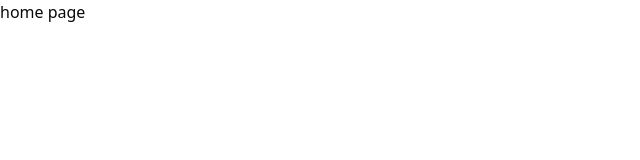
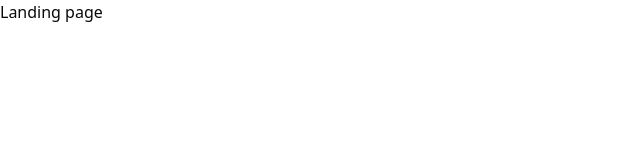
Before and after one commit to manthan20021/wealtria, a Next.js app: page / in a window 1280 px wide. Shown: the top 160 px of the page, without its empty margins (0-640 px from the left). Built offline with nearby package versions, Linux system fonts and the light colour scheme.

Commit message:
make coponents upercase

```diff
--- a/app/(root)/admin/dashbord/QuickActions.js
+++ b/app/(root)/admin/dashbord/QuickActions.js
@@ -1,6 +1,6 @@
 export default function QuickActions(){
     return(
-        <div className="sm:w-[220.6px] w-full mt-11 sm:mt-0 sm:ml-6 h-[890px] rounded-md p-4 bg-gray-100">
+        <div className="sm:w-[250.6px] w-full mt-11 sm:mt-0 sm:ml-6 h-[890px] rounded-md p-4 bg-gray-100">
             Quick Actions
         </div>
     )
--- a/app/(root)/admin/dashbord/page.js
+++ b/app/(root)/admin/dashbord/page.js
@@ -1,7 +1,7 @@
 import CountOverviw from "./CountOverviw";
 import QuickActions from "./QuickActions";
 
-export default function adminDashboard() {
+export default function AdminDashboard() {
   return (
     <div className=" pt-6 w-[screen-255px] flex sm:justify-between flex-col sm:flex-row items-center">
            <CountOverviw/>
--- a/app/(root)/admin/update-about/page.js
+++ b/app/(root)/admin/update-about/page.js
@@ -1,4 +1,4 @@
-export default function updateAbout(){
+export default function UpdateAbout(){
     return(
        <div>
         updateAbout
--- a/app/(root)/admin/update-landing/page.js
+++ b/app/(root)/admin/update-landing/page.js
@@ -5,7 +5,7 @@ import { Textarea } from "@/components/ui/textarea";
 import {useState } from "react";
 
 
-export default function updateLanding() {
+export default function UpdateLanding() {
   let [landingData, setLandingData] = useState({
     title: "",
     subtext: "",
--- a/app/(root)/website/about-page/page.js
+++ b/app/(root)/website/about-page/page.js
@@ -1,4 +1,4 @@
-export default function aboutPage(){
+export default function AboutPage(){
     return(
         <h1>About page</h1>
     )
--- a/app/(root)/website/landing-page/page.js
+++ b/app/(root)/website/landing-page/page.js
@@ -1,4 +1,4 @@
-export default function landingPage(){
+export default function LandingPage(){
     return(
         <h1>Landing page</h1>
     )
--- a/app/page.js
+++ b/app/page.js
@@ -1,9 +1,10 @@
+import LandingPage from "./(root)/website/landing-page/page";
 
 
 export default function Home() {
   return (
     <div>
-      home page
+      <LandingPage/>
     </div>
   );
 }
```
